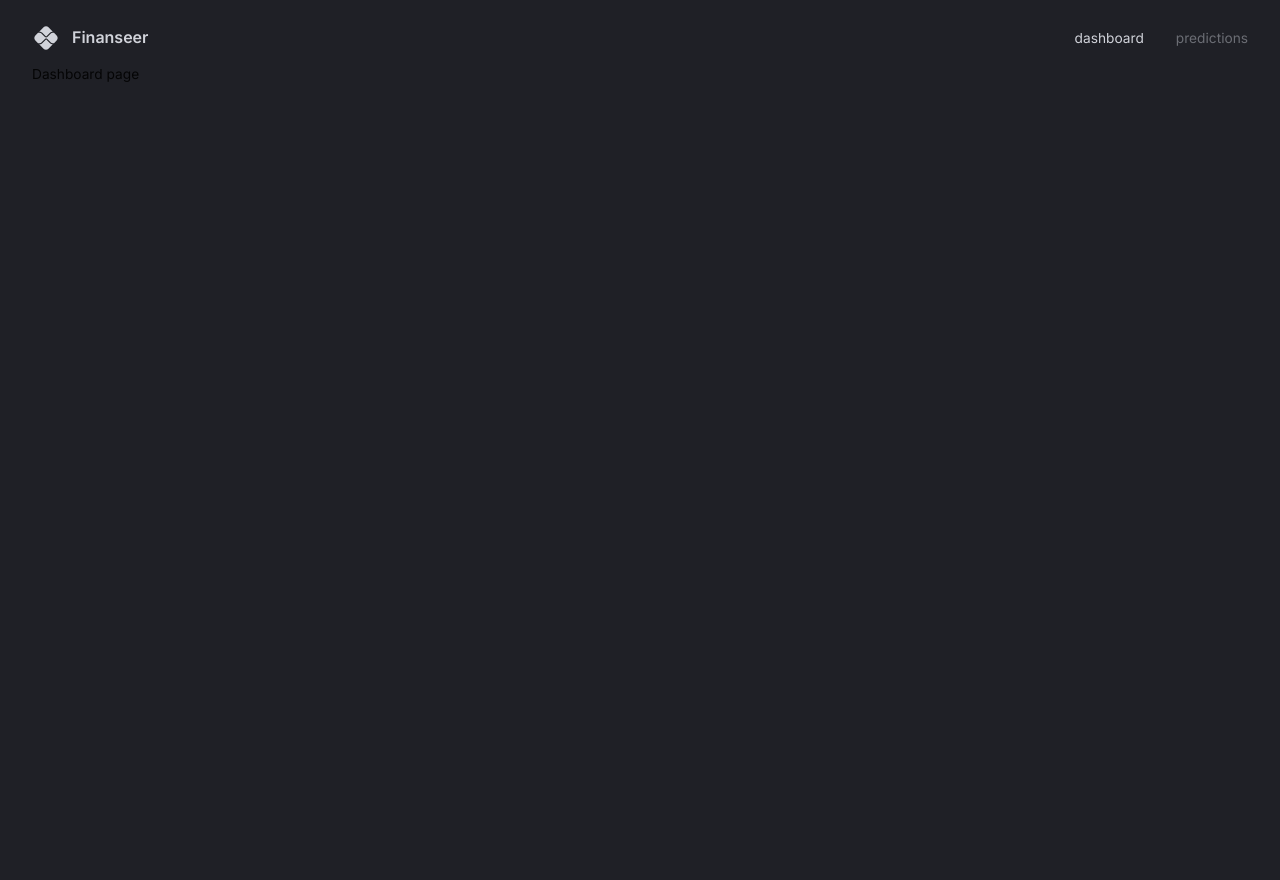
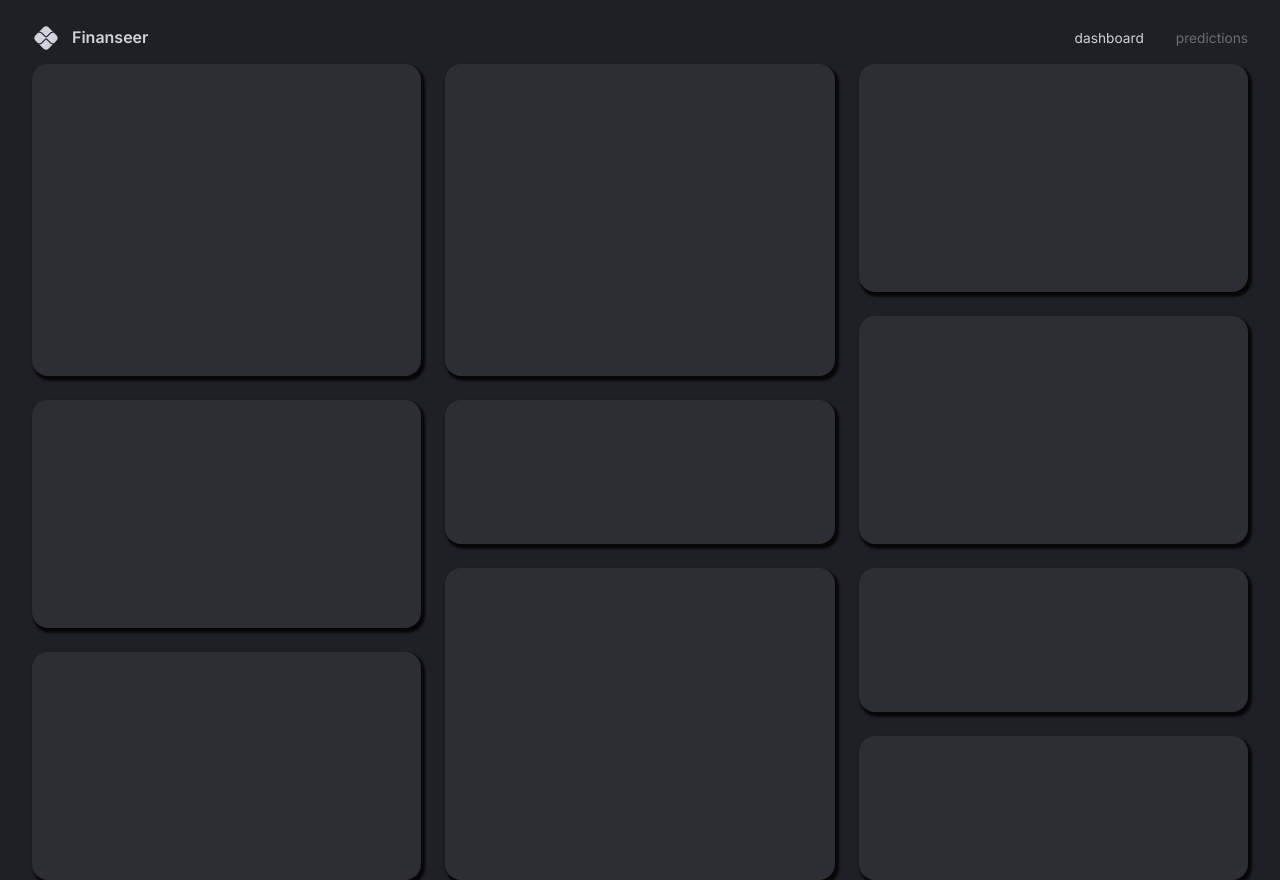
Before and after one commit to Shaharyar417/finance-dashboard, a React (Vite) app in the folder finance-dashboard-client/: page / in a window 1280 px wide. Before the commit the page ends 800 px from the top, so only its background shows below. Built offline with nearby package versions, Linux system fonts and the light colour scheme.

Commit message:
main: created the layout for dashboard which was a bit complex.

```diff
--- a/finance-dashboard-client/src/App.tsx
+++ b/finance-dashboard-client/src/App.tsx
@@ -4,6 +4,7 @@
 import { Box, CssBaseline, ThemeProvider } from "@mui/material"
 import { BrowserRouter, Route, Routes } from "react-router-dom"
 import Navbar from "@/scenes/navbar"
+import Dashboard from "@/scenes/dashboard"
 
 function App() {
   const theme = useMemo(() => createTheme(themeSettings), [])
@@ -16,7 +17,7 @@
           <Box width="100%" height="100%" padding="1rem 2rem 4rem 2rem">
             <Navbar />
             <Routes>
-              <Route path="/" element={<div>Dashboard page</div>} />
+              <Route path="/" element={<Dashboard />} />
               <Route path="/predictions" element={<div>Predictions page</div>} />
 
             </Routes>
--- /dev/null
+++ b/finance-dashboard-client/src/components/DashboardBox.tsx
@@ -0,0 +1,10 @@
+import { Box } from "@mui/material";
+import { styled } from "@mui/system";
+
+const DashboardBox = styled(Box)(({ theme }) => ({
+    backgroundColor: theme.palette.background.light,
+    borderRadius: "1rem",
+    boxShadow: "0.15rem 0.2rem 0.15rem 0.1rem rgba(0, 0, 0, .8)"
+}))
+
+export default DashboardBox;
--- /dev/null
+++ b/finance-dashboard-client/src/scenes/dashboard/Row1.tsx
@@ -0,0 +1,15 @@
+import DashboardBox from '@/components/DashboardBox'
+
+type Props = {}
+
+const Row1 = (props: Props) => {
+    return (
+        <>
+            <DashboardBox gridArea="c"></DashboardBox>
+            <DashboardBox gridArea="b"></DashboardBox>
+            <DashboardBox gridArea="d"></DashboardBox>
+        </>
+    )
+}
+
+export default Row1
--- /dev/null
+++ b/finance-dashboard-client/src/scenes/dashboard/Row2.tsx
@@ -0,0 +1,15 @@
+import DashboardBox from '@/components/DashboardBox'
+
+type Props = {}
+
+const Row2 = (props: Props) => {
+    return (
+        <>
+            <DashboardBox gridArea="e"></DashboardBox>
+            <DashboardBox gridArea="f"></DashboardBox>
+            <DashboardBox gridArea="a"></DashboardBox>
+        </>
+    )
+}
+
+export default Row2
--- /dev/null
+++ b/finance-dashboard-client/src/scenes/dashboard/Row3.tsx
@@ -0,0 +1,16 @@
+import DashboardBox from '@/components/DashboardBox'
+
+type Props = {}
+
+const Row3 = (props: Props) => {
+    return (
+        <>
+            <DashboardBox gridArea="g"></DashboardBox>
+            <DashboardBox gridArea="h"></DashboardBox>
+            <DashboardBox gridArea="i"></DashboardBox>
+            <DashboardBox gridArea="j"></DashboardBox>
+        </>
+    )
+}
+
+export default Row3
--- /dev/null
+++ b/finance-dashboard-client/src/scenes/dashboard/index.tsx
@@ -0,0 +1,77 @@
+import { Box, useMediaQuery } from "@mui/material"
+import Row1 from "./Row1"
+import Row2 from "./Row2"
+import Row3 from "./Row3"
+
+const gridTemplateLargeScreen = `
+    "a b c"
+    "a b c"
+    "a b c"
+    "a b f"
+    "d e f"
+    "d e f"
+    "d h i"
+    "g h i"
+    "g h j"
+    "g h j"
+`
+const gridTemplateSmallScreen = `
+    "a"
+    "a"
+    "a"
+    "a"
+    "b"
+    "b"
+    "b"
+    "c"
+    "c"
+    "c"
+    "d"
+    "d"
+    "d"
+    "e"
+    "e"
+    "f"
+    "f"
+    "f"
+    "g"
+    "g"
+    "g"
+    "h"
+    "h"
+    "h"
+    "h"
+    "i"
+    "i"
+    "j"
+    "j"
+
+`
+const Dashboard = () => {
+    const isAboveMediumScreen = useMediaQuery("(min-width: 1200px)")
+    return (
+        <Box
+            width="100%"
+            height="100%"
+            display="grid"
+            gap="1.5rem"
+            sx={
+                isAboveMediumScreen ?
+                    {
+                        gridTemplateColumns: "repeat(3, minmax(370px, 1fr))",
+                        gridTemplateRows: "repeat(10, minmax(60px, 1fr))",
+                        gridTemplateAreas: gridTemplateLargeScreen,
+                    } : {
+                        gridTemplateAreas: gridTemplateSmallScreen,
+                        gridAutoColumns: "1fr",
+                        gridAutoRows: "80px"
+                    }}
+        >
+            <Row1 />
+            <Row2 />
+            <Row3 />
+        </Box>
+    )
+}
+
+export default Dashboard
```
